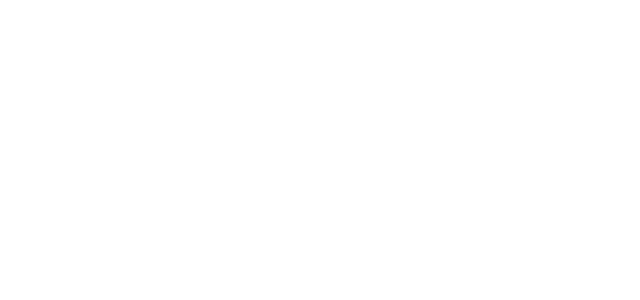
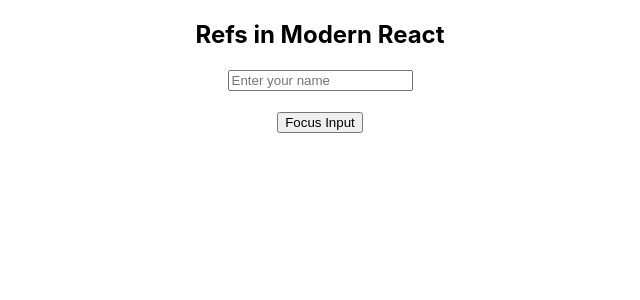
Before and after one commit to Srihil/React-Course-CodeEvolution, a React (Create React App) app: page / in a window 1280 px wide. Shown: the top 300 px of the page, without its empty margins (320-960 px from the left). Built offline with nearby package versions, Linux system fonts and the light colour scheme.

Commit message:
implementation of refs in react

```diff
--- a/src/App.js
+++ b/src/App.js
@@ -11,7 +11,7 @@
 import Form from './components/Form';
 import LifecycleA from './components/LifecycleA';
 import ParentComp from './components/ParentComp';
-
+import Refs from './components/Refs';
 
 function App() {
   return (
@@ -30,6 +30,7 @@
       <Form />
       <LifecycleA />
       <ParentComp /> */}
+      <Refs />
     </div>
   );
 }
--- /dev/null
+++ b/src/components/Refs.js
@@ -0,0 +1,26 @@
+import React, { useRef } from "react";
+
+function Refs() {
+
+  const inputRef = useRef(null);
+
+  const focusInput = () => {
+    inputRef.current.focus();
+  };
+
+  return (
+    <div>
+      <h2>Refs in Modern React</h2>
+
+      <input type="text" ref={inputRef} placeholder="Enter your name" />
+
+      <br /><br />
+
+      <button onClick={focusInput}>
+        Focus Input
+      </button>
+    </div>
+  );
+}
+
+export default Refs;
```
